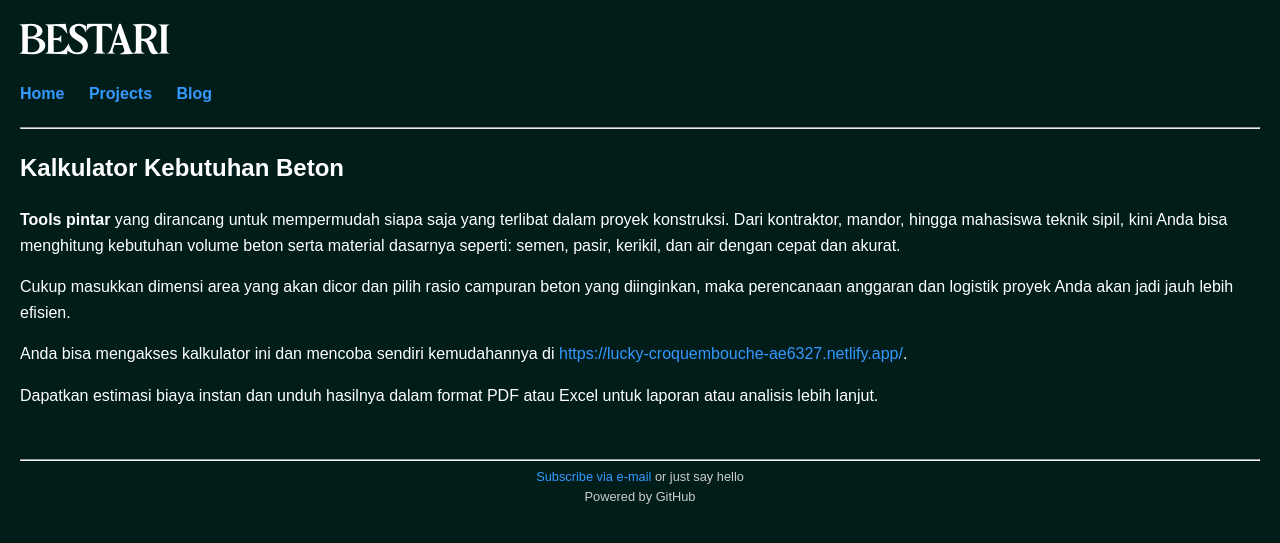
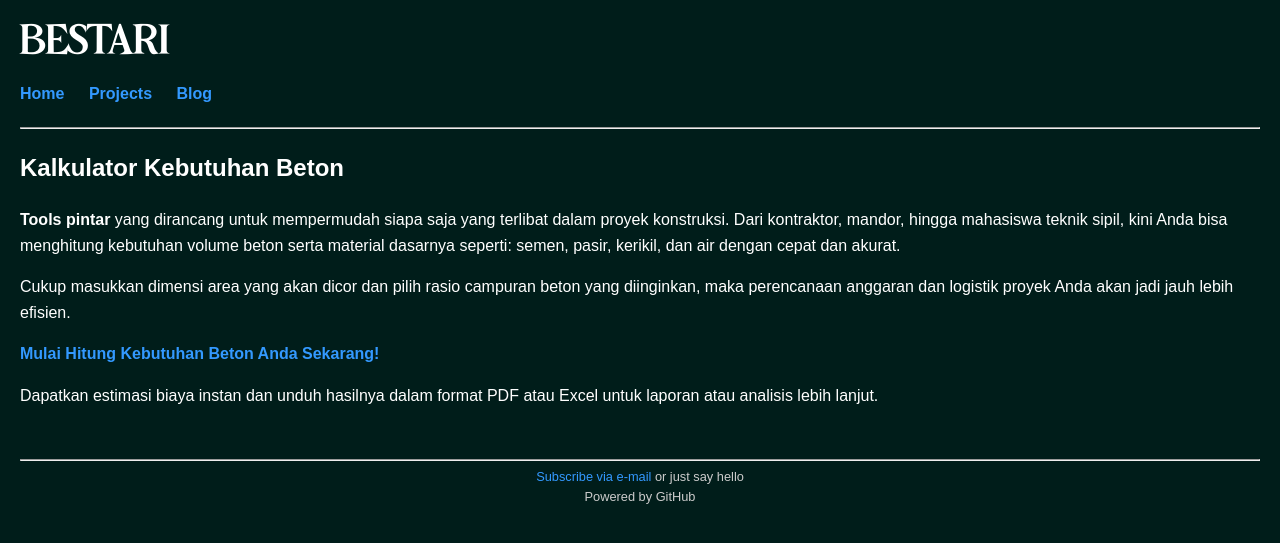
Before and after one commit to junesa38/BESTARI, a Jekyll site: the page built from _projects/2025-07-05-Kalkulator-Kebutuhan-Beton.md, in a window 1280 px wide. Shown: the top 543 px of the page. Built offline with Jekyll 4.4.1, drawn with Linux system fonts in a browser that asks for light colours.

Commit message:
Update 2025-07-05-Kalkulator-Kebutuhan-Beton.md

```diff
--- a/_projects/2025-07-05-Kalkulator-Kebutuhan-Beton.md
+++ b/_projects/2025-07-05-Kalkulator-Kebutuhan-Beton.md
@@ -11,8 +10,6 @@ tags:
   - material
   - bangunan
   - sipil
-
-source_code_link:
 ---
 
 ## Kalkulator Kebutuhan Beton
@@ -21,14 +18,6 @@ source_code_link:
 
 Cukup masukkan dimensi area yang akan dicor dan pilih rasio campuran beton yang diinginkan, maka perencanaan anggaran dan logistik proyek Anda akan jadi jauh lebih efisien.
 
-Anda bisa mengakses kalkulator ini dan mencoba sendiri kemudahannya di [https://lucky-croquembouche-ae6327.netlify.app/](https://lucky-croquembouche-ae6327.netlify.app/).
+[**Mulai Hitung Kebutuhan Beton Anda Sekarang!**](https://lucky-croquembouche-ae6327.netlify.app/)
 
 Dapatkan estimasi biaya instan dan unduh hasilnya dalam format PDF atau Excel untuk laporan atau analisis lebih lanjut.
-
-{% if page.preview_link %}
-[**Lihat Preview Proyek (Gunakan Kalkulatornya!)**]({{ page.preview_link }})
-{% endif %}
-
-{% if page.source_code_link %}
-[Lihat Kode Sumber di GitHub]({{ page.source_code_link }})
-{% endif %}
```
Also changed, not shown: other parts of _projects/2025-07-05-Kalkulator-Kebutuhan-Beton.md (+0 -1 lines).
